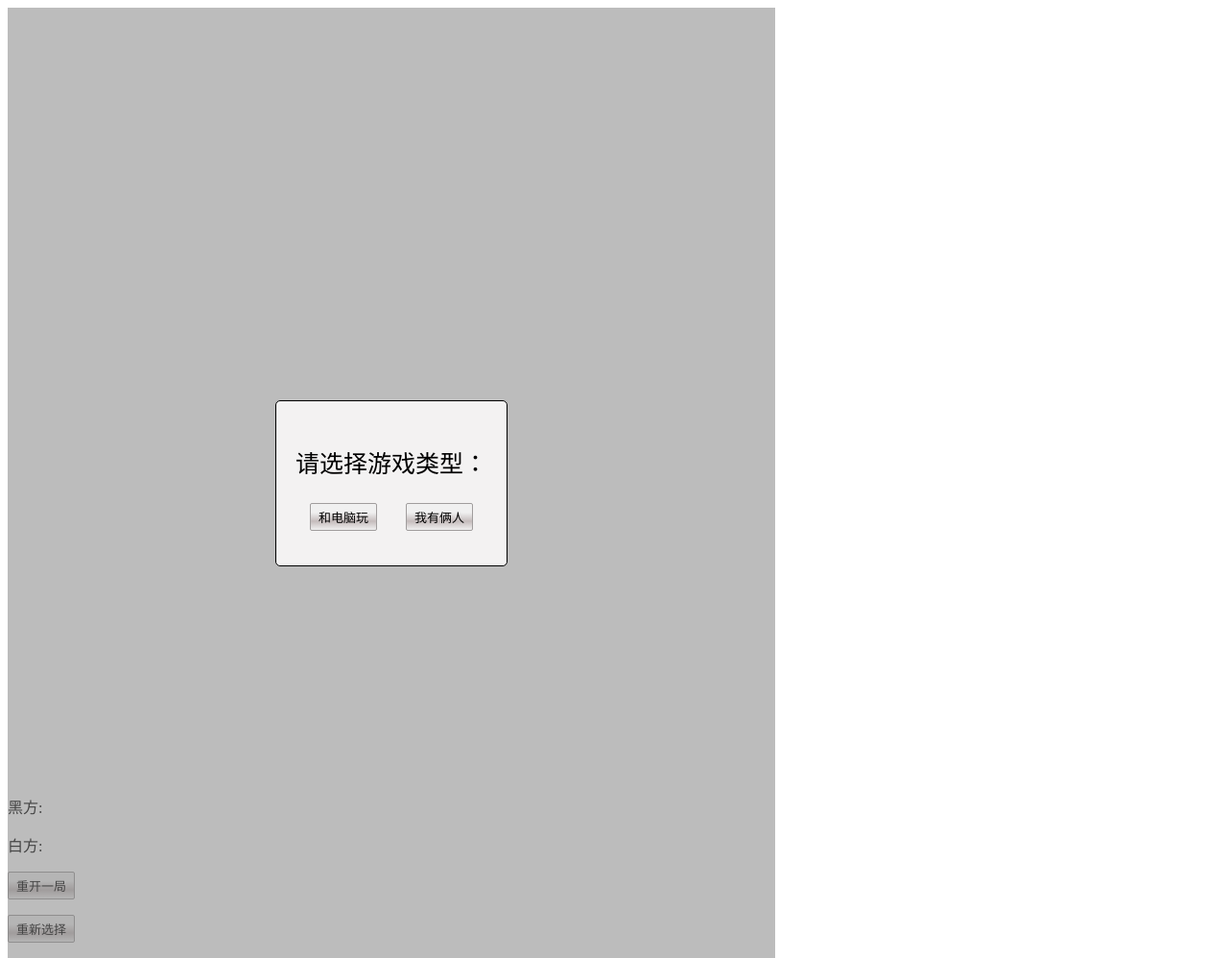
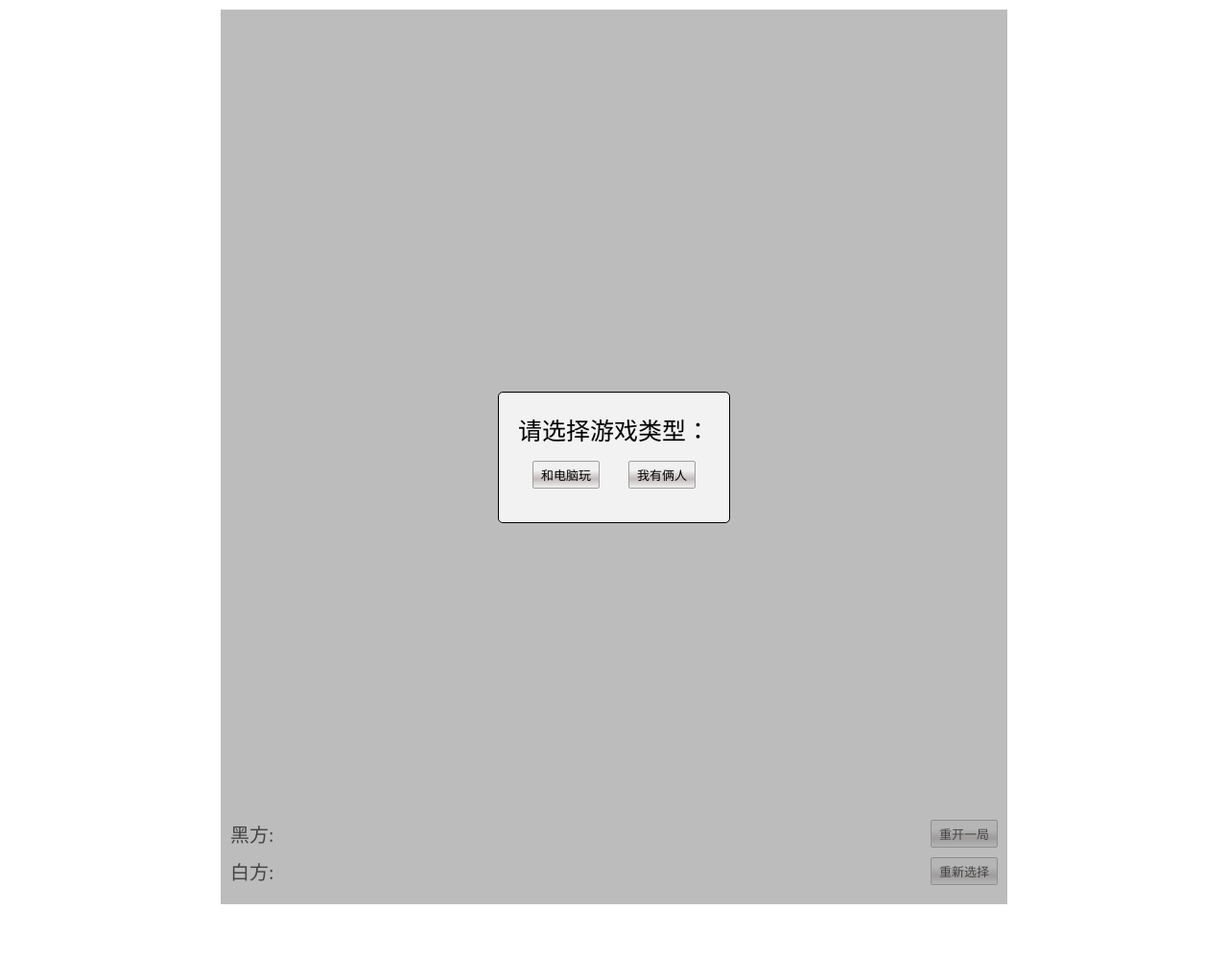
Before and after one commit to LiZhaji/studyLearn, a plain HTML site: page 10.14-five_in_row/five.html in a window 1280 px wide. Shown: the whole page at 96% size. After the commit the page ends 942 px from the top, so only its background shows below. Drawn offline with Linux system fonts and the light colour scheme.

Commit message:
适配移动端

```diff
--- a/10.14-five_in_row/five.css
+++ b/10.14-five_in_row/five.css
@@ -1,5 +1,15 @@
+*{
+  margin: 0;
+  padding: 0;
+}
 body {
   position: absolute;
+  left: 50%;
+  transform: translateX(-50%);
+  top: 10px;
+}
+#rows{
+  margin: 10px;
 }
 .rela {
   position: relative;
@@ -29,6 +39,7 @@ body {
 .around {
   display: flex;
   justify-content: space-around;
+  margin: 15px 0px;
 }
 .btn {
   background: linear-gradient(#f0f0f0, #f0f0f0, #c5bcbc, #f0f0f0);
@@ -46,3 +57,12 @@ body {
 #playAgain {
   display: none;
 }
+#tools{
+  display: flex;
+  justify-content: space-between;
+  padding: 10px;
+}
+#tools p {
+  font-size: 20px;
+  margin: 10px 0;
+}
--- a/10.14-five_in_row/five.html
+++ b/10.14-five_in_row/five.html
@@ -4,22 +4,25 @@
     <meta charset="UTF-8" />
     <meta name="viewport" content="width=device-width, initial-scale=1.0" />
     <meta http-equiv="X-UA-Compatible" content="ie=edge" />
-    <title>five in row</title>
+    <title>五子棋</title>
+    <link rel ="shortcut icon" type="image/x-icon" href="avatar.jpg">
     <link rel="stylesheet" href="five.css" />
     <!-- <style>
     @import url(./five.css);
     </style> -->
   </head>
   <body>
-    <!-- <s>ssss</s>
-  <del>dellll</del>  -->
     <div class="rela">
       <canvas id="rows" width="800" height="800"></canvas>
       <div id="tools">
-        <p>黑方: <span id="blackWins"></span></p>
-        <p>白方: <span id="whiteWins"></span></p>
-        <p><button data-reop="1" class="btn">重开一局</button></p>
-        <p><button data-reop="2" class="btn">重新选择</button></p>
+        <div>
+          <p>黑方: <span id="blackWins"></span></p>
+          <p>白方: <span id="whiteWins"></span></p>
+        </div>
+        <div>
+          <p><button data-reop="1" class="btn">重开一局</button></p>
+          <p><button data-reop="2" class="btn">重新选择</button></p>
+        </div>
       </div>
     </div>
 
@@ -41,17 +44,17 @@
       </div>
     </div>
     <script>
-      // TODO
-      // wins的数量
-
       // 可修改变量
       const rows = {
         rowNum: 16,
         sideL: 50,
         pieceR: 15,
-        validR: 15 // 点击的有效范围
+        validR: 15, // 点击的有效范围
+        boardSideL: () => {
+          return this.rows.rowNum * rows.sideL;
+        }
       };
-      const boardSideL = rows.rowNum * rows.sideL;
+      let boardSideL = rows.rowNum * rows.sideL;
 
       const cv = document.querySelector("#rows");
       const ctx = cv.getContext("2d");
@@ -85,9 +88,28 @@
       let gameover = false;
       let blackSuc = true;
 
+
+      // 根据屏幕初始化画布大小
+      initCanvas();
+
       // 绑定所有按钮的事件监听
       bindEvent();
 
+
+      // let isPhone = false;
+
+      function initCanvas() {
+        if (/Android|webOS|iPhone|iPod|BlackBerry|iPad/i.test(navigator.userAgent)) {
+          // isPhone = true;
+          const screenW = window.screen.width;
+          rows.pieceR = 12;
+          rows.sideL = 30;
+          rows.rowNum = Math.floor((screenW - 20) / rows.sideL);
+          boardSideL = rows.rowNum * rows.sideL;
+          cv.width = boardSideL;
+          cv.height = boardSideL;
+        }
+      }
       function bindEvent() {
         // 选择游戏
         playSelectDia.addEventListener("click", initGame);
@@ -182,7 +204,6 @@
 
                     hasP = false || pDirs[revDir] === 1;
                     totL += pDirs[dir];
-                    console.log(hasP, dir, pDirs[dir]);
 
                     if (
                       hasP &&
@@ -194,7 +215,6 @@
                       dangerP.y = j;
                       dangerP.totL = totL;
                       dangerP.dir = dir;
-                      console.log(dangerP);
                     }
                   }
                 }
@@ -230,7 +250,7 @@
               //   x = Math.ceil(Math.random() * (rows.rowNum - 2));
               //   y = Math.ceil(Math.random() * (rows.rowNum - 2));
               // }
-              await printPiece(x * 50, y * 50, "wheat");
+              await printPiece(x * rows.sideL, y * rows.sideL, "wheat");
               piecesCount[x][y] = 2;
               blackTime = true;
 
@@ -286,7 +306,6 @@
           ctx.fillStyle = color;
           ctx.fill();
           ctx.closePath();
-          console.log("print piece!");
 
           r();
         });
@@ -367,7 +386,6 @@
           }
           msgP.innerText = msg;
           playAgainDia.style.display = "flex";
-          console.log(result);
 
           changeResult(result.black, result.white);
           return true;
```
Also changed, not shown: 10.14-five_in_row/avatar.jpg (added).
